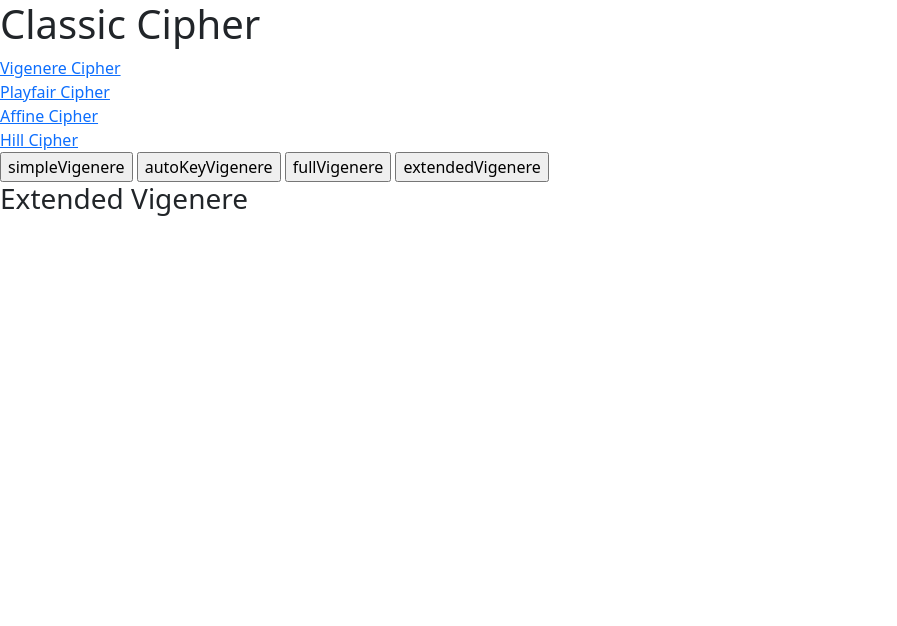
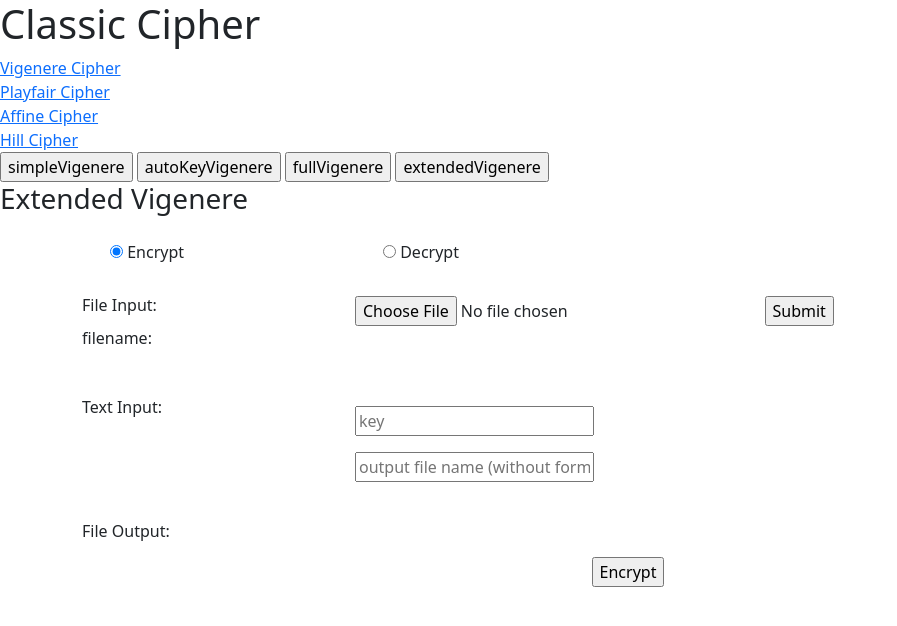
Before and after one commit to farishasim/classic-cipher, a Flask app: page /vigenere/extended in a window 1280 px wide. Shown: the top 626 px of the page, without its empty margins (0-897 px from the left). Run offline with Flask 2, Linux system fonts and the light colour scheme; some libraries are stand-ins or nearby versions.

Commit message:
Finished: full and extended Vigenere

```diff
--- a/app.py
+++ b/app.py
@@ -63,34 +63,96 @@ def simple_vigenere_page():
         fileContent = session['fileContent']
     return render_template("simple_vigenere.html", data=simpleVigenere.emptyResult(), fileContent=fileContent)
 
-@app.route('/vigenere/autokey')
+@app.route('/vigenere/autokey', methods=["GET", "POST"])
 def auto_key_vigenere_page():
     if request.method == "POST":
         if request.form["enc_dec_mode"] == "Encrypt":
             plainteks = request.form["plainteks"]
             key = request.form["key"]
-            result = autoKeyVigenere.simpleVigenereEncrypt(plainteks, key)
+            result = autoKeyVigenere.autoKeyVigenereEncrypt(plainteks, key)
 
-            return render_template("simple_vigenere.html", data=result, encrypt=True, fileContent="")
+            return render_template("auto_key_vigenere.html", data=result, encrypt=True, fileContent="")
         elif request.form["enc_dec_mode"] == "Decrypt":
             cipherteks = request.form["cipherteks"]
             key = request.form["key"]
-            result = autoKeyVigenere.simpleVigenereDecrypt(cipherteks, key)
+            result = autoKeyVigenere.autoKeyVigenereDecrypt(cipherteks, key)
 
-            return render_template("simple_vigenere.html", data=result, encrypt=False, fileContent="")
+            return render_template("auto_key_vigenere.html", data=result, encrypt=False, fileContent="")
 
     fileContent = ""
     if 'fileContent' in session:
         fileContent = session['fileContent']
-    return render_template("simple_vigenere.html", data=simpleVigenere.emptyResult(), fileContent=fileContent)
+    return render_template("auto_key_vigenere.html", data=autoKeyVigenere.emptyResult(), fileContent=fileContent)
 
-@app.route('/vigenere/full')
+@app.route('/vigenere/full', methods=["GET", "POST"])
 def full_vigenere_page():
-    return render_template("full_vigenere.html")
+    if request.method == "POST":
+        if request.form["enc_dec_mode"] == "Encrypt":
+            plainteks = request.form["plainteks"]
+            key = request.form["key"]
+            result = fullVigenere.fullVigenereEncrypt(plainteks, key)
+            session["full_vigenere"] = result
+            session["full_vigenere_encrypt"] = True
 
-@app.route('/vigenere/extended')
+            return render_template("full_vigenere.html", data=result, encrypt=True, fileContent="")
+        elif request.form["enc_dec_mode"] == "Decrypt":
+            cipherteks = request.form["cipherteks"]
+            key = request.form["key"]
+            print(cipherteks, key)
+            result = fullVigenere.fullVigenereDecrypt(cipherteks, key)
+            session["full_vigenere"] = result
+            session["full_vigenere_encrypt"] = False
+
+            return render_template("full_vigenere.html", data=result, encrypt=False, fileContent="")
+
+    fileContent = ""
+    if 'fileContent' in session:
+        fileContent = session['fileContent']
+    return render_template("full_vigenere.html", data=fullVigenere.emptyResult(), fileContent=fileContent)
+
+@app.route('/vigenere/full/table', methods=["GET", "POST"])
+def full_vigenere_table():
+    if request.method == "POST":
+        fullVigenere.generateTable()
+    table = fullVigenere.showTable()
+
+    if "full_vigenere" in session:
+        if session["full_vigenere_encrypt"]:
+            return render_template('full_vigenere_table.html', data=session["full_vigenere"], fileContent="", table=table, encrypt=True)
+        else:
+            return render_template('full_vigenere_table.html', data=session["full_vigenere"], fileContent="", table=table, encrypt=False)
+    else:
+        return render_template('full_vigenere_table.html', data=fullVigenere.emptyResult(), fileContent="", table=table)
+
+@app.route('/vigenere/extended', methods=["GET", "POST"])
 def extended_vigenere_page():
-    return render_template("extended_vigenere.html")
+    if request.method == "POST":
+        if request.form["enc_dec_mode"] == "Encrypt":
+            filename = session["vigenere_extended_filename"]
+            key = request.form["key"]
+            outputFileName = request.form["outputFileName"]
+            result = extendedVigenere.extendedVigenereEncrypt(filename, key, outputFileName)
+
+            return render_template("extended_vigenere.html", data=result, encrypt=True)
+        elif request.form["enc_dec_mode"] == "Decrypt":
+            filename = session["vigenere_extended_filename"]
+            key = request.form["key"]
+            outputFileName = request.form["outputFileName"]
+            result = extendedVigenere.extendedVigenereDecrypt(filename, key, outputFileName)
+
+            return render_template("extended_vigenere.html", data=result, encrypt=False)
+
+    filename = ""
+    if "vigenere_extended_filename" in session:
+        filename = session["vigenere_extended_filename"]
+
+    if "vigenere_extended_mode" in session:
+        if session["vigenere_extended_mode"] == "radioEncrypt":
+            return render_template("extended_vigenere.html", data=extendedVigenere.emptyResult(filename), encrypt=True)
+        elif session["vigenere_extended_mode"] == "radioDecrypt":
+            return render_template("extended_vigenere.html", data=extendedVigenere.emptyResult(filename), encrypt=False)
+
+    return render_template("extended_vigenere.html", data=extendedVigenere.emptyResult(filename), encrypt=True)
 
 
 @app.route('/affine')
@@ -158,7 +220,13 @@ def upload_file(cipher):
 def upload_file_vigenere(vtype):
     if request.method == 'POST':
         if vtype == "extended":
-            pass
+            f = request.files['file']
+            filename = f.filename
+            f.save(f"./static/dump/{filename}")
+            session['vigenere_extended_filename'] = filename
+            session['vigenere_extended_mode'] = request.form["enc_dec_mode"]
+            return redirect(url_for('extended_vigenere_page'))
+
         f = request.files['file']
         f.save(f"./cipher/dump/{vtype}-input.txt")
         f = open(f"./cipher/dump/{vtype}-input.txt")
@@ -171,7 +239,9 @@ def upload_file_vigenere(vtype):
             session['fileContent'] = fileContent
             return redirect(url_for('auto_key_vigenere_page', fileContent=fileContent))
         if vtype == "full":
-            return redirect(url_for('full_vigenere_page', fileContent=f.read()))
+            fileContent = f.read()
+            session['fileContent'] = fileContent
+            return redirect(url_for('full_vigenere_page', fileContent=fileContent))
         # if vtype == "extended":
         #     return redirect(url_for(extended, fileContent=f.read()))
         # return redirect(url_for())
--- a/templates/extended_vigenere.html
+++ b/templates/extended_vigenere.html
@@ -1,7 +1,96 @@
 {% extends 'vigenere.html' %}
 
 {% block vigenere %}
-
 <h3>Extended Vigenere</h3>
 
+<div class="container">
+  <form action="/upload-vigenere/extended" method="POST" enctype="multipart/form-data"
+  class="row w-100">
+    <div class="row m-3">
+      {% if encrypt %}
+        <div class="col-sm-3">
+          <input type="radio" name="enc_dec_mode" id="radioEncrypt" value="radioEncrypt" onclick="modeChange('encrypt');" checked="checked">
+          <label for="radioEncrypt">Encrypt</label>
+        </div>
+        <div class="col-sm-3">
+          <input type="radio" name="enc_dec_mode" id="radioDecrypt" value="radioDecrypt" onclick="modeChange('decrypt');">
+          <label for="radioDecrypt">Decrypt</label>
+        </div>
+      {% else %}
+        <div class="col-sm-3">
+          <input type="radio" name="enc_dec_mode" id="radioEncrypt" value="radioEncrypt" onclick="modeChange('encrypt');">
+          <label for="radioEncrypt">Encrypt</label>
+        </div>
+        <div class="col-sm-3">
+          <input type="radio" name="enc_dec_mode" id="radioDecrypt" value="radioDecrypt" onclick="modeChange('decrypt');" checked="checked">
+          <label for="radioDecrypt">Decrypt</label>
+        </div>
+      {% endif %}
+    </div>
+
+    <div class="row my-3">
+      <h6 class="col-3">File Input:</h6>
+      <div class="col">
+        <div class="row">
+          <div class="col">
+            <input type="file" name="file"/>
+          </div>
+          <div class="col">
+            <input id="inputFile" type="submit"/>
+          </div>
+        </div>
+      </div>
+      <p>filename: {{ data.inputFileName }}</p>
+    </div>
+  </form>
+
+  <form action="/vigenere/extended" method="post" class="row w-100">
+    <div class="row my-3">
+      <h6 class="col-3">Text Input:</h6>
+      <div class="col">
+        <div class="row">
+          <div class="w-100 my-2 d-flex justify-content-start">
+            <input type="text" id="key" name="key" placeholder="key" value="{{ data.keytext }}">
+          </div>
+        </div>
+        <div class="row">
+          <div class="w-100 my-2 d-flex justify-content-start">
+            <input type="text" id="outputFileName" name="outputFileName" placeholder="output file name (without format)" value="{{ data.outputFileName }}">
+          </div>
+        </div>
+      </div>
+    </div>
+
+    <h6 class="col-3 my-3">File Output:</h6>
+    <div class="col">
+      <p></p>
+    </div>
+
+    <div class="d-flex justify-content-center align-items-center">
+      {% if encrypt %}
+        <input id="btn-execute" type="submit" name="enc_dec_mode" value="Encrypt" class="mx-1">
+      {% else %}
+        <input id="btn-execute" type="submit" name="enc_dec_mode" value="Decrypt" class="mx-1">
+      {% endif %}
+    </div>
+  </form>
+</div>
+
+<!--
+<img src="{{ url_for('static', filename='dump/blue.png') }}" alt="blue.png">
+<img src="{{ url_for('static', filename='dump/alteredImage.png') }}" alt="alteredImage.png">
+<img src="{{ url_for('static', filename='dump/recoveredImage.png') }}" alt="recoveredImage.png">
+ -->
+
+<script type="text/javascript">
+  function modeChange(mode){
+    btn = document.getElementById("btn-execute");
+    if (mode == 'encrypt') {
+      btn.value = "Encrypt";
+    }
+    else if (mode == "decrypt") {
+      btn.value = "Decrypt";
+    }
+  }
+  </script>
 {% endblock %}
--- a/templates/simple_vigenere.html
+++ b/templates/simple_vigenere.html
@@ -67,14 +67,14 @@
         <h4>Result:</h4>
         <p>Your plaintext: {{ data.plaintext }}</p>
         <p>Your key: {{ data.keytext }}</p>
-        <p>Ciphertext: {{ data.ciphertext }} (<i>{{ data.ciphertext_spaced }}</i>)</p>
+        <p>Ciphertext: <b>{{ data.ciphertext }} (<i>{{ data.ciphertext_spaced }}</i>)</b></p>
       </div>
     {% else %}
       <div class="">
         <h4>Result:</h4>
         <p>Your ciphertext: {{ data.ciphertext }}</p>
         <p>Your key: {{ data.keytext }}</p>
-        <p>Plaintext: {{ data.plaintext }}</p>
+        <p>Plaintext: <b>{{ data.plaintext }}</b></p>
       </div>
     {% endif %}
   {% endif %}
```
Also changed, not shown: cipher/autoKeyVigenere.py (+10 -0 lines), cipher/dump/fullVigenereTable.txt (+26 -26 lines), cipher/extendedVigenere.py (+113 -5 lines), cipher/fullVigenere.py (+96 -4 lines), templates/auto_key_vigenere.html (+4 -4 lines), templates/full_vigenere.html (+21 -4 lines), templates/full_vigenere_table.html (added, +30 -0 lines), static/dump/blue.png (renamed from cipher/dump/blue.png), 1 other file.
